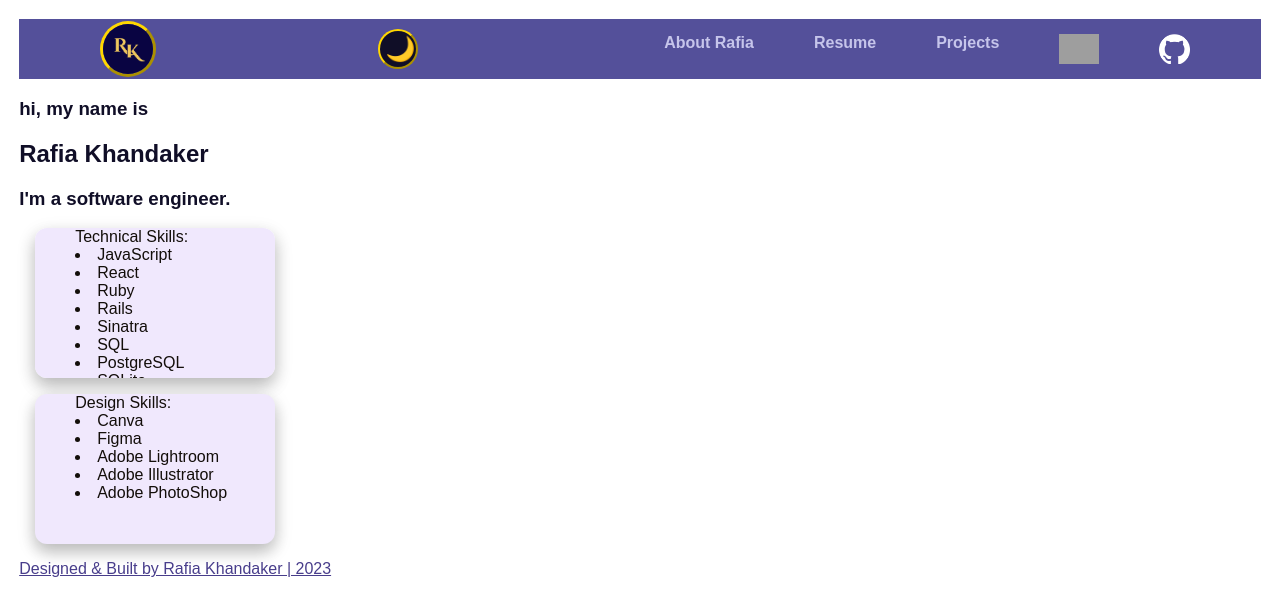
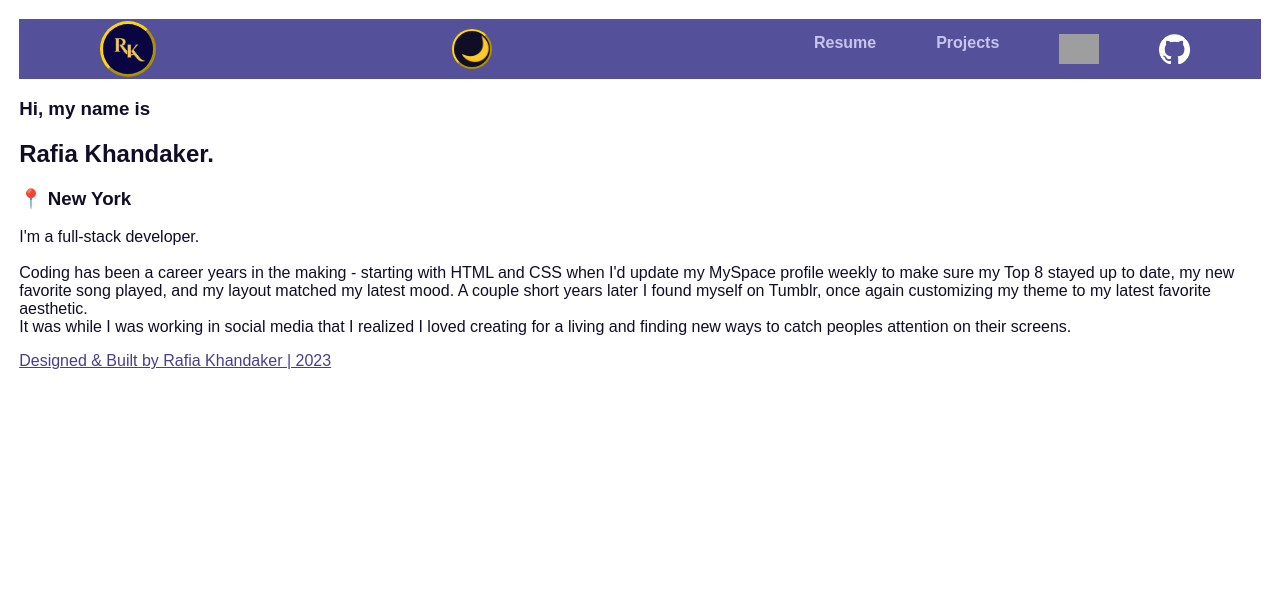
Before and after one commit to RafiaJK/portfolio, a React (Create React App) app: page / in a window 1280 px wide. Shown: the top 616 px of the page. Built offline with nearby package versions, Linux system fonts and the light colour scheme; grey boxes are pictures that could not be loaded.

Commit message:
Reorganized about section and home page

```diff
--- a/src/About.js
+++ b/src/About.js
@@ -4,18 +4,14 @@ function About() {
   return (
     <div className="Home">
       <h1>About Rafia</h1>
-      <h3>📍 New York</h3>
-      <p>Hi there! I'm a full-stack developer.
-        Prior to pursuing software engineering, I have 4 years of experience in social media marketing.
-        <br></br><br></br>
-        I’ve been dabbling in coding on and off for longer than I realized - my first go at HTML and CSS was when I'd update my MySpace profile weekly to make sure my Top 8 stayed up to date, my new favorite song played, and my layout matched my latest mood.
-        A couple short years later I found myself on Tumblr, once again customizing my theme to my latest favorite aesthetic.
-        <br></br>
-        It was while I was working in social media that I realized I loved creating for a living and finding new ways to catch peoples attention on their screens.
-       </p>
-      <p></p>
+
+      These are a few of my favorite things:
+
+
          {/* <p>Check out what I'm listening to:</p>  */}
       {/* add spotify recent */}
+
+
     </div>
   );
 }
--- a/src/Home.js
+++ b/src/Home.js
@@ -4,30 +4,19 @@ import './Home.css';
 function Home() {
   return (
     <div className="Home">
-      <h3>hi, my name is</h3>
-      <h2>Rafia Khandaker</h2>
-      <h3>I'm a software engineer.</h3>
+      <h3>Hi, my name is</h3>
+      <h2>Rafia Khandaker.</h2>
 
-      <ul className="tech-skills-list">Technical Skills:
-        <li>JavaScript</li>
-        <li>React</li>
-        <li>Ruby</li>
-        <li>Rails</li>
-        <li>Sinatra</li>
-        <li>SQL</li>
-        <li>PostgreSQL</li>
-        <li>SQLite</li>
-        <li>HTML</li>
-        <li>CSS</li>
-      </ul>
+      <h3>📍 New York</h3>
+      <p> I'm a full-stack developer.
+        <br></br><br></br>
+        Coding has been a career years in the making - starting with HTML and CSS when I'd update my MySpace profile weekly to make sure my Top 8 stayed up to date, my new favorite song played, and my layout matched my latest mood.
+        A couple short years later I found myself on Tumblr, once again customizing my theme to my latest favorite aesthetic.
+        <br></br>
+        It was while I was working in social media that I realized I loved creating for a living and finding new ways to catch peoples attention on their screens.
+       </p>
+      <p></p>
 
-      <ul className='tech-skills-list'>Design Skills:
-        <li>Canva</li>
-        <li>Figma</li>
-        <li>Adobe Lightroom</li>
-        <li>Adobe Illustrator</li>
-        <li>Adobe PhotoShop</li>
-      </ul>
       <p> </p>
     </div>
   );
--- a/src/Nav.js
+++ b/src/Nav.js
@@ -57,7 +57,7 @@ function Nav({toggleTheme, theme}) {
 
         <div className={`navlinks ${showNav && 'active'}`} onClick={toggleNav}>
           <ul>
-            <li><Link to="/about">About Rafia</Link></li>
+            {/* <li><Link to="/about">About Rafia</Link></li> */}
             <li><Link to="/resume">Resume</Link></li>
             <li><Link to="/projects">Projects</Link></li>
             <li><Link to="https://www.linkedin.com/in/rafiakhandaker/" target="_blank"><img src="https://cdn-icons-png.flaticon.com/512/145/145807.png" className='linkedin-logo'/> </Link></li>
--- a/src/Resume.js
+++ b/src/Resume.js
@@ -15,6 +15,28 @@ function Resume() {
       {togglePDF ? <iframe src={Rafia_Khandaker_Resume} width="100%" height="450px"></iframe>
       : <></>
       }
+
+
+<ul className="tech-skills-list">Technical Skills:
+        <li>JavaScript</li>
+        <li>React</li>
+        <li>Ruby</li>
+        <li>Rails</li>
+        <li>Sinatra</li>
+        <li>SQL</li>
+        <li>PostgreSQL</li>
+        <li>SQLite</li>
+        <li>HTML</li>
+        <li>CSS</li>
+      </ul>
+
+      <ul className='tech-skills-list'>Design Skills:
+        <li>Canva</li>
+        <li>Figma</li>
+        <li>Adobe Lightroom</li>
+        <li>Adobe Illustrator</li>
+        <li>Adobe PhotoShop</li>
+      </ul>
 
       <h3>Experience:</h3>
       <h4>
```
